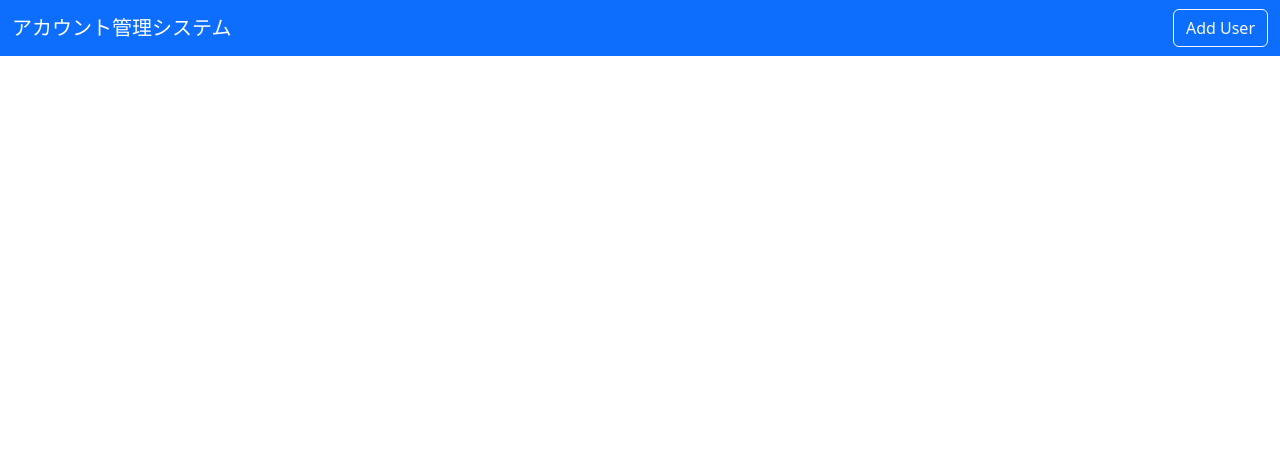
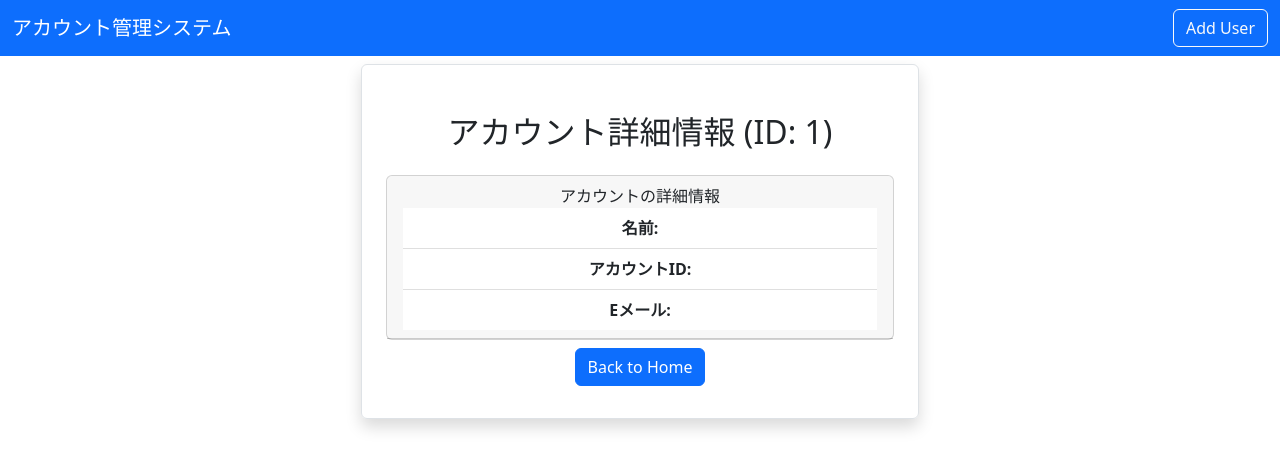
Before and after one commit to yeatz0408/UserAdministration, a React (Create React App) app in the folder user-administration-frontend/: page /viewuser/1 in a window 1280 px wide. Shown: the top 468 px of the page. Built offline with nearby package versions, Linux system fonts and the light colour scheme; no server answers.

Commit message:
add ViewUser

```diff
--- a/user-administration-frontend/src/App.js
+++ b/user-administration-frontend/src/App.js
@@ -5,6 +5,7 @@
 import Home from './pages/Home';
 import AddUser from './users/AddUser';
 import EditUser from './users/EditUser';
+import ViewUser from './users/ViewUser';
 
 function App() {
   return (
@@ -15,6 +16,7 @@
           <Route exact path="/" element={<Home/>} />
           <Route exact path="/adduser" element={<AddUser/>} />
           <Route exact path="/edituser/:id" element={<EditUser/>} />
+          <Route exact path="/viewuser/:id" element={<ViewUser/>} />
         </Routes>
       </Router>
     </div>
--- a/user-administration-frontend/src/pages/Home.js
+++ b/user-administration-frontend/src/pages/Home.js
@@ -46,7 +46,9 @@
                                     <td>{user.username}</td>
                                     <td>{user.email}</td>
                                     <td>
-                                        <button className="btn btn-primary mx-2">詳しく</button>
+                                        <Link
+                                            to={`/viewuser/${user.id}`}
+                                            className="btn btn-primary mx-2">詳しく</Link>
                                         <Link
                                             to={`/edituser/${user.id}`}
                                             className="btn btn-outline-primary mx-2">変更</Link>
--- a/user-administration-frontend/src/users/ViewUser.js
+++ b/user-administration-frontend/src/users/ViewUser.js
@@ -0,0 +1,58 @@
+import axios from 'axios'
+import React, { useEffect, useState } from 'react'
+import { Link, useParams } from 'react-router-dom'
+
+export default function ViewUser() {
+
+  const [user, setUser] = useState({
+    name:"",
+    username:"",
+    email:""
+  })
+
+  const {id} = useParams();
+
+  useEffect(() => {
+    loadUser();
+  }, [])
+
+  const loadUser = async () => {
+    const result = await axios.get(`http://localhost:8080/user/${id}`);
+    setUser(result.data);
+  }
+
+  return (
+    <div>
+        <div className="container">
+            <div className="col-md-6 offset-md-3 border rounded p-4 mt-2 shadow">
+                <h2 className="text-center m-4">アカウント詳細情報 (ID: {id})</h2>
+
+                <div className="card">
+                  <div className="card-header">
+                      アカウントの詳細情報
+                      <ul className="list-group list-group-flush">
+
+                        <li className="list-group-item">
+                          <b>名前: </b>
+                          {user.name}
+                        </li>
+
+                        <li className="list-group-item">
+                          <b>アカウントID: </b>
+                          {user.username}
+                        </li>
+
+                        <li className="list-group-item">
+                          <b>Eメール: </b>
+                          {user.email}
+                        </li>
+
+                      </ul>
+                  </div>
+                </div>
+                <Link className="btn btn-primary my-2" to={"/"}>Back to Home</Link>
+            </div>
+        </div>
+    </div>
+  )
+}
```
